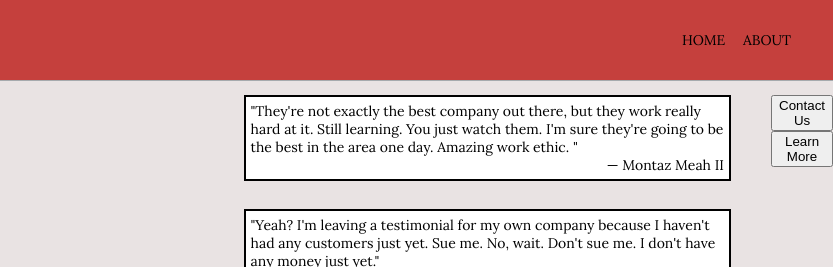
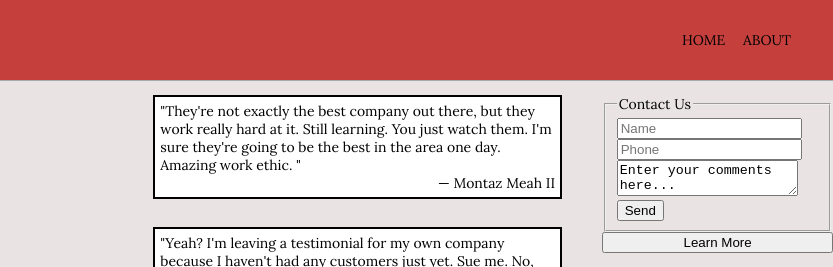
Before and after one commit to tazMeah/day1Project, a plain HTML site: page index.html in a window 1280 px wide. Shown: the top 267 px of the page, 447-1280 px from the left. Drawn offline with Linux system fonts and the light colour scheme.

Commit message:
added a contact form

```diff
--- a/index.html
+++ b/index.html
@@ -47,7 +47,19 @@
             </blockquote>
         </div>
         <div id="column3">
-            <button>Contact Us</button>
+
+
+            <form method="post" action="mailto:fake@email.com">
+                <fieldset>
+                    <legend>Contact Us</legend>
+                    <input type="text" name="name" placeholder="Name" required="required"/>
+                    <input type="text" name="phone" placeholder="Phone"/>
+                    <textarea>Enter your comments here...</textarea>
+                    <input type="submit" value="Send"/>
+                </fieldset>
+            </form>
+
+
             <button>Learn More</button>
         </div>
     </section>
```
